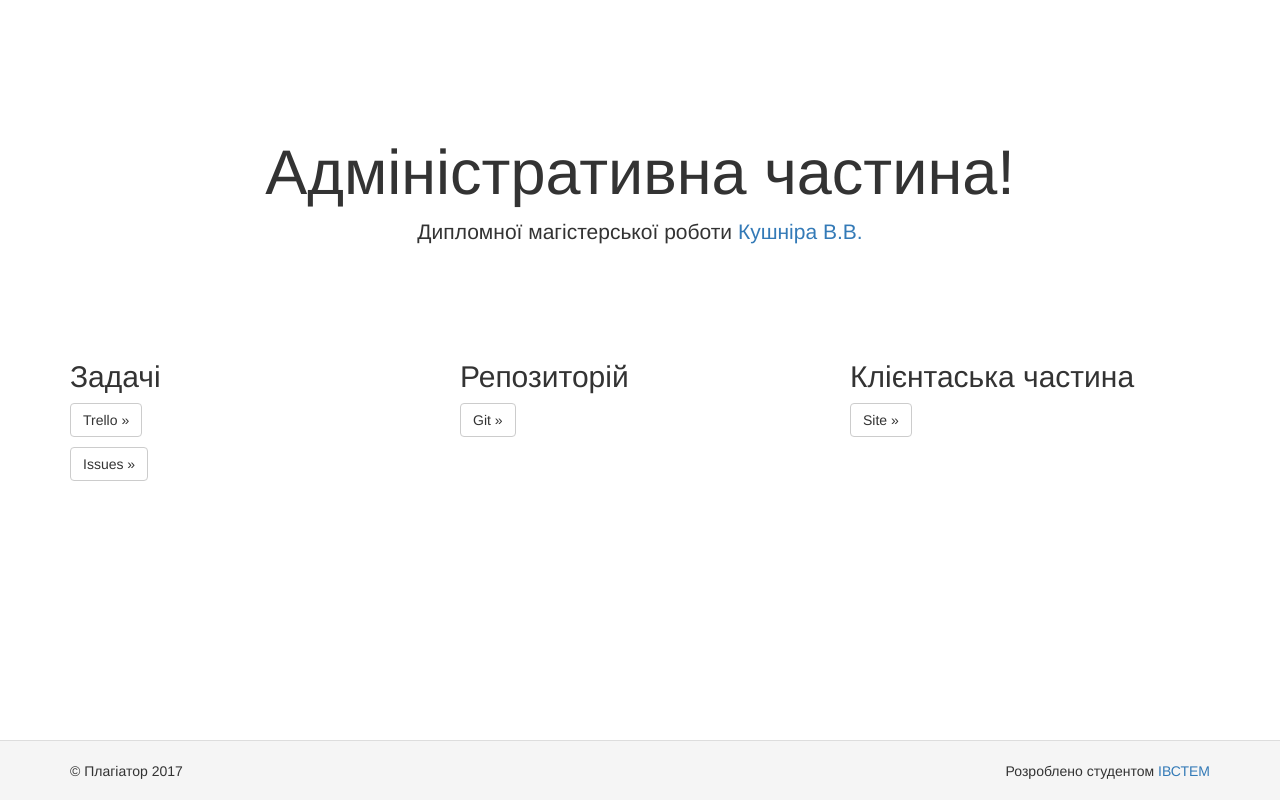
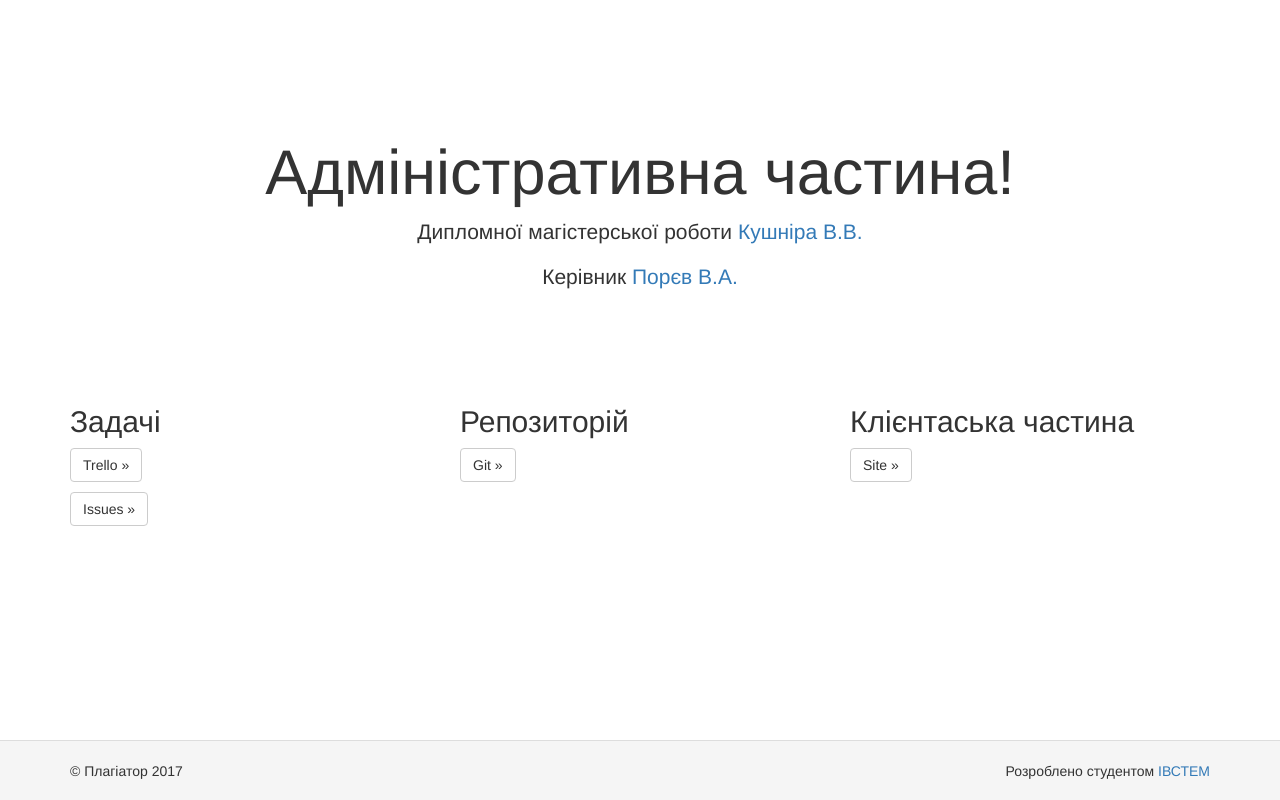
Before and after one commit to ivstem/backend, a Yii app: template backend/views/site/index.php in a window 1280 px wide. Run offline with PHP 8.4 and a stand-in for Yii, Linux system fonts and the light colour scheme; the template is opened without the code that fills it, so the values that code supplies are empty; some libraries are stand-ins or nearby versions.

Commit message:
Add currator information

```diff
--- a/backend/views/site/index.php
+++ b/backend/views/site/index.php
@@ -12,6 +12,10 @@ $this->title = 'My Yii Application';
         <p class="lead">
             Дипломної магістерської роботи
             <a href="https://linkedin.com/in/slaawwa" target="_blank">Кушніра В.В.</a>
+            <p>
+                Керівник
+                <a href="http://intellect.naeps.kpi.ua/profile/pva19" target="_blank">Порєв В.А.</a>
+            </p>
         </p>
 
     </div>
```
